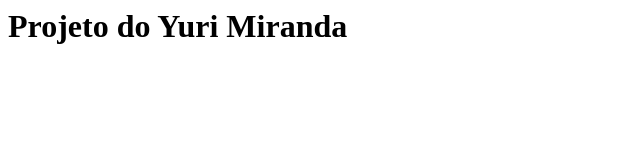
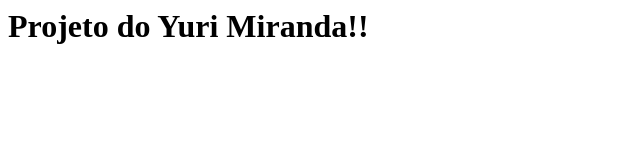
Before and after one commit to yurihmp/estudos-git, a plain HTML site: page index.html in a window 1280 px wide. Shown: the full height of the page, 0-640 px from the left. Drawn offline with Linux system fonts and the light colour scheme.

Commit message:
Colocar o titulo da página

```diff
--- a/index.html
+++ b/index.html
@@ -3,6 +3,6 @@
 	</head>
 
 	<body>
-		<h1>Projeto do Yuri Miranda</h1>
+		<h1>Projeto do Yuri Miranda!!</h1>
 	</body>
 </html>
```
